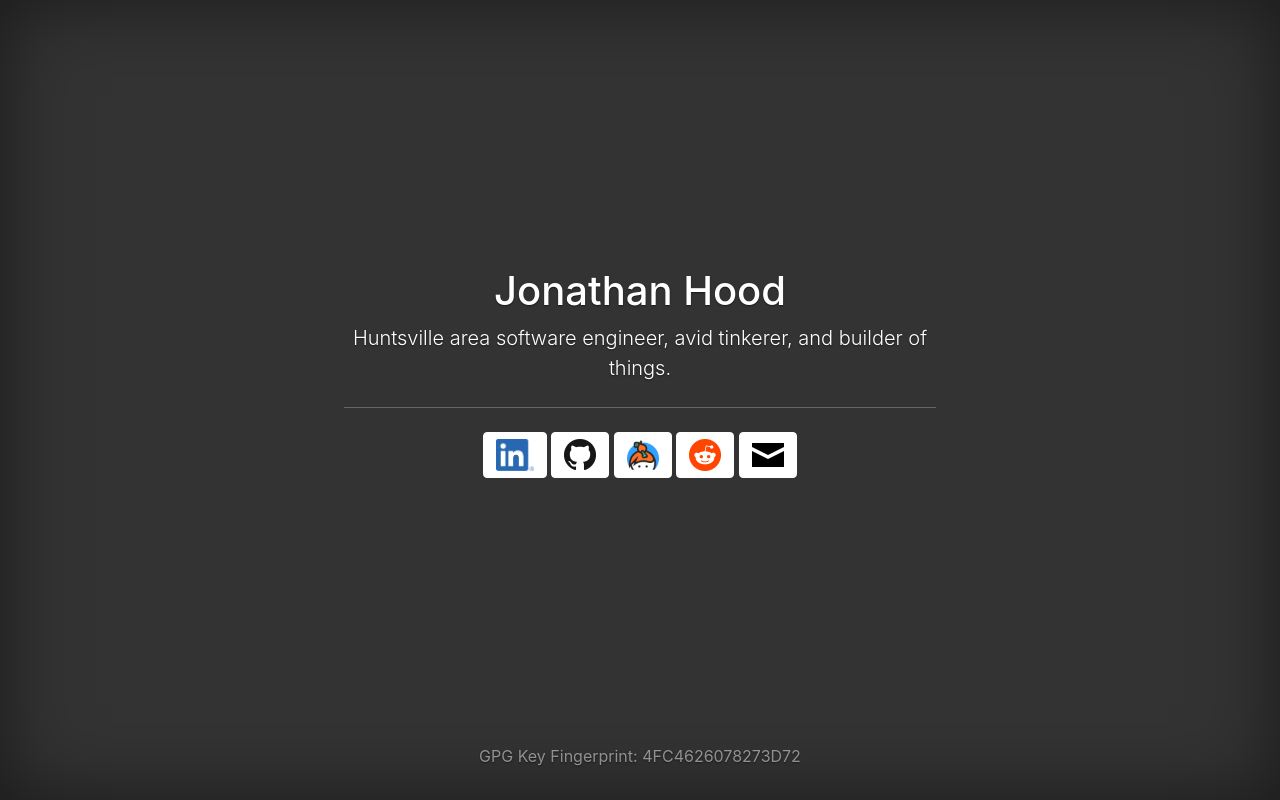
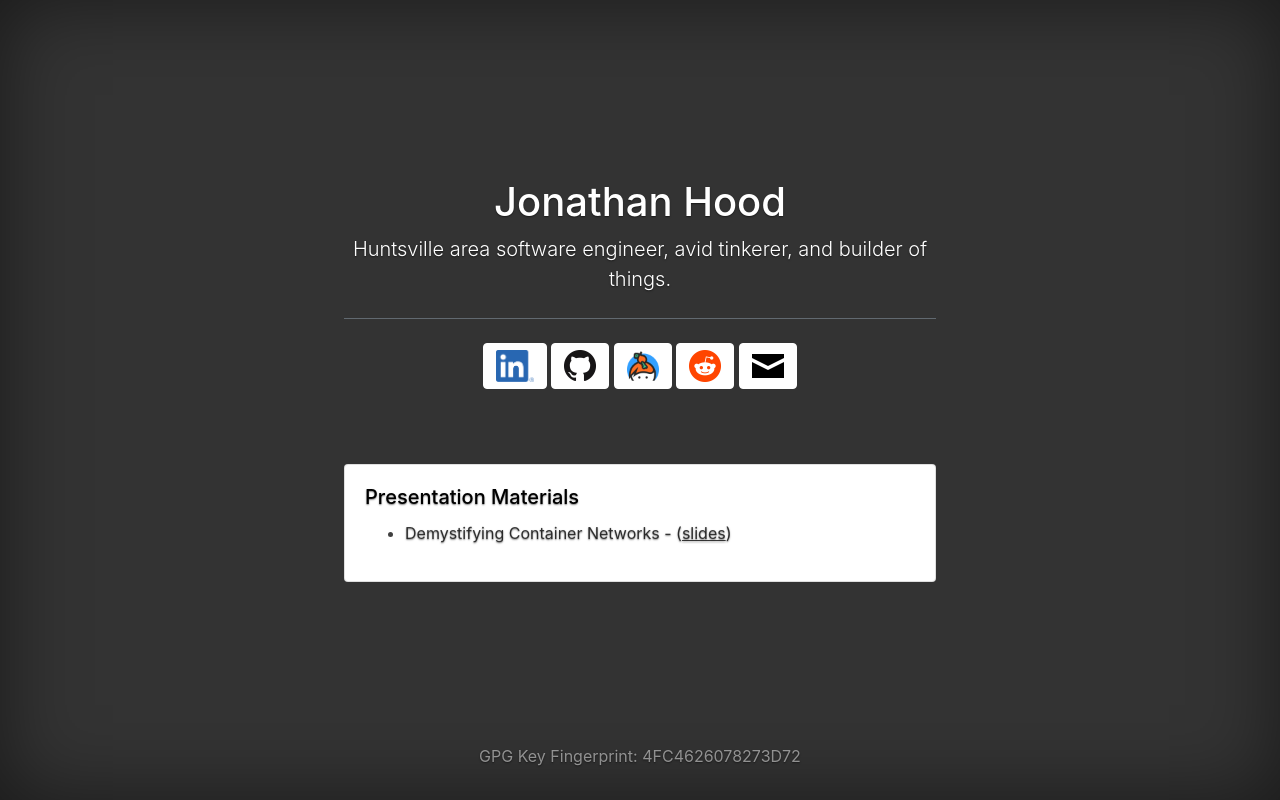
Before and after one commit to jonathanhood/home-splash-site, a plain HTML site: page index.html in a window 1280 px wide. Drawn offline with Linux system fonts and the light colour scheme.

Commit message:
Add presentation material links.

```diff
--- a/cover.css
+++ b/cover.css
@@ -111,3 +111,37 @@ body {
 .social-icon img {
 	height: 32px;
 }
+
+/*
+ * Cards
+ */
+.cover .card {
+  margin-top: 75px;
+  text-align: left;
+  color: rgba(0, 0, 0, 1);
+}
+
+.cover .card li {
+  color: rgba(0, 0, 0, .75);
+}
+
+
+.cover .card a:link {
+  color: rgba(0, 0, 0, .75);
+  text-decoration: underline;
+}
+
+.cover .card a:visited {
+  color: rgba(0, 0, 0, .75);
+  text-decoration: underline;
+}
+
+.cover .card a:hover {
+  color: blue;
+  text-decoration: underline;
+}
+
+.cover .card a:active {
+  color: rgba(0, 0, 0, .75);
+  text-decoration: underline;
+}
--- a/index.html
+++ b/index.html
@@ -32,6 +32,15 @@
 	  <a href="mailto:jhood06@gmail.com" class="btn btn-secondary social-icon"><img src="images/envelope-closed-8x.png"/></a>
     </p>
 
+    <div class="card">
+        <div class="card-body">
+            <h5 class="card-title">Presentation Materials</h5>
+            <ul>
+                <li>Demystifying Container Networks - (<a href="https://bit.ly/2qJPEvJ">slides</a>)</li>
+            </ul>
+        </div>
+
+    </div>
   </main>
 
   <footer class="mastfoot mt-auto">
```
